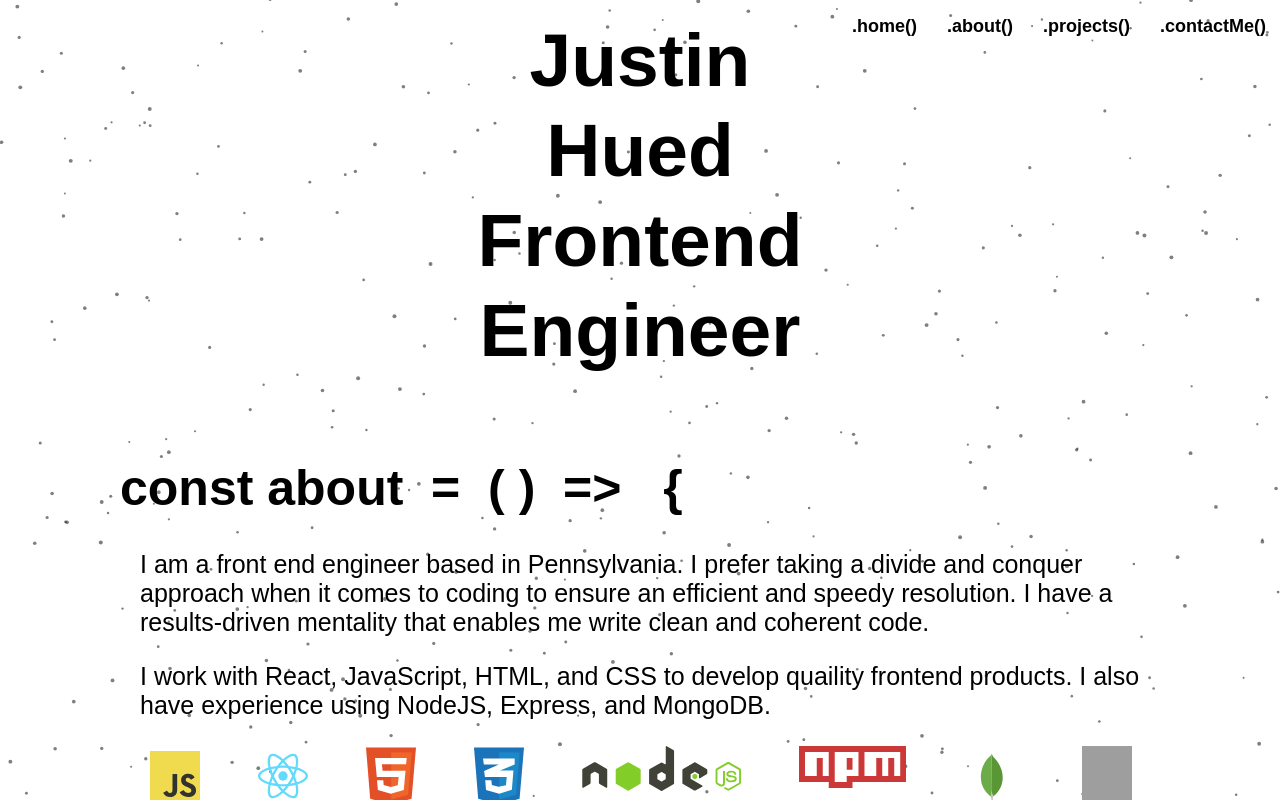
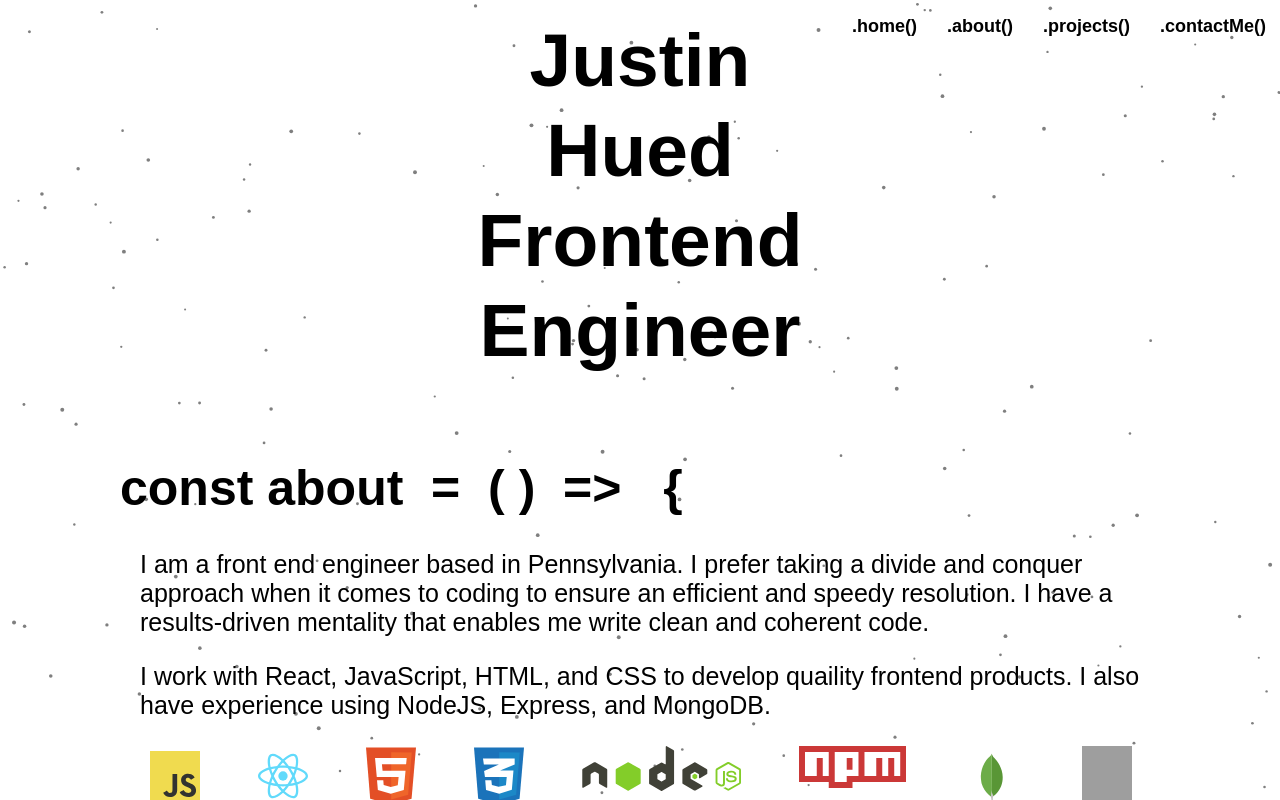
Before and after one commit to Justin217X/Personal-Portfolio, a React (Create React App) app: page /Portfolio in a window 1280 px wide. Shown: the top 800 px of the page. Built offline with nearby package versions, Linux system fonts and the light colour scheme; grey boxes are pictures that could not be loaded.

Commit message:
Removed half of Particle amount

```diff
--- a/src/components/Particles.jsx
+++ b/src/components/Particles.jsx
@@ -72,7 +72,7 @@ const Particle = () => {
           speed: 2,
           straight: false,
         },
-        number: { density: { enable: true, area: 800 }, value: 300 },
+        number: { density: { enable: true, area: 800 }, value: 150 },
         opacity: {
           random: false,
           value: 0.5,
```
